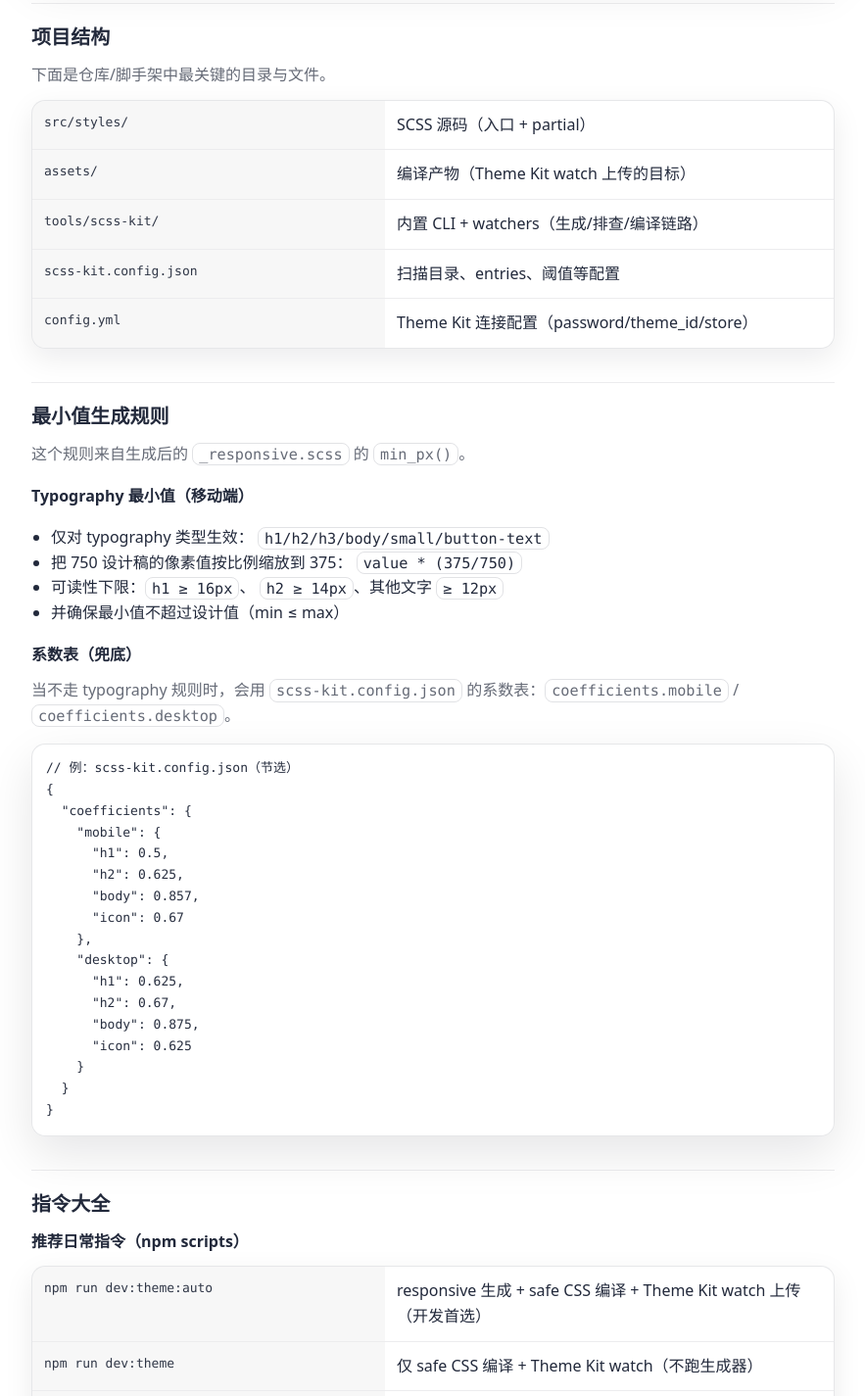
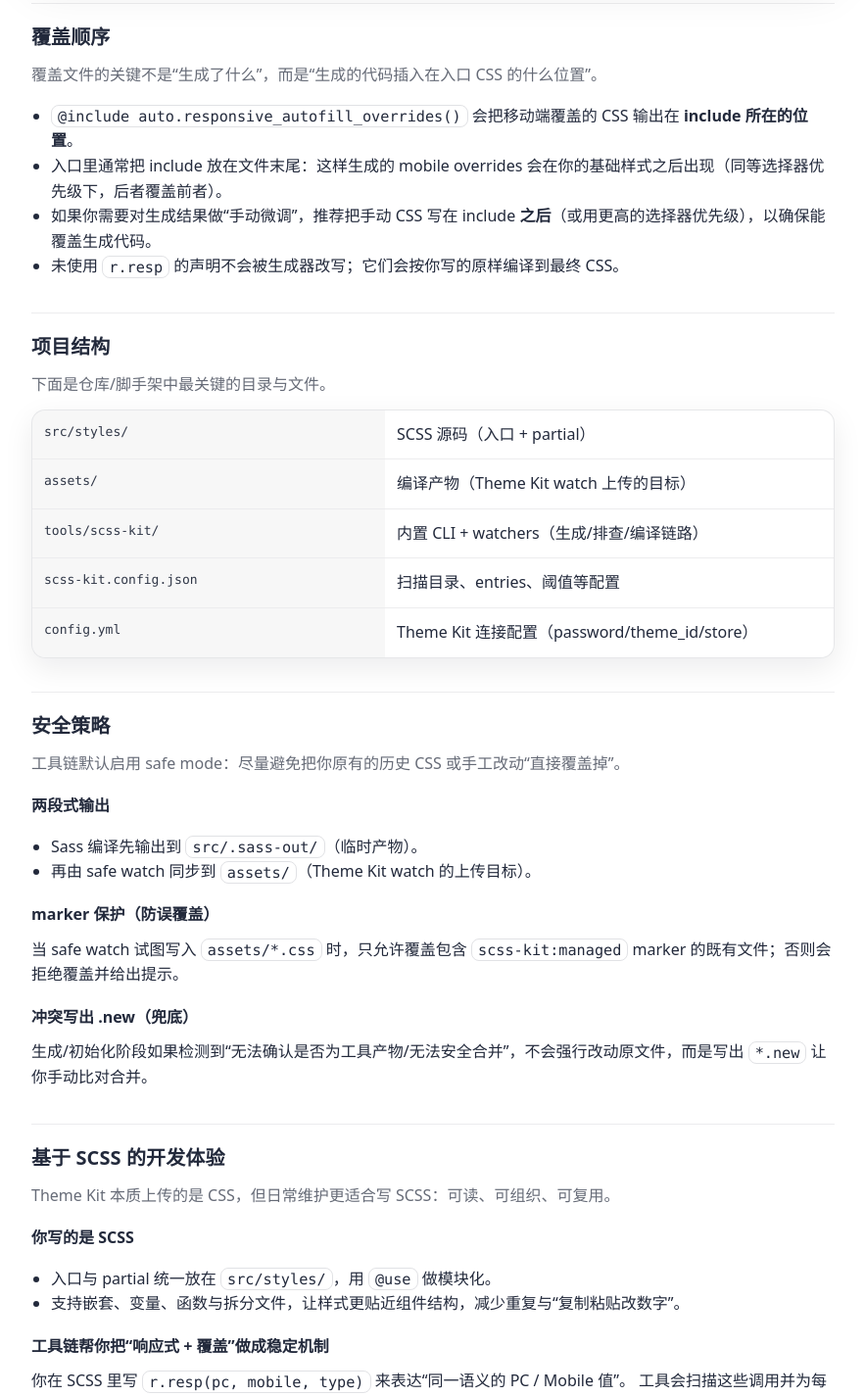
Before and after one commit to skylercong-cloud/shopify-scss-autofill, a website built with Vite: page website/docs/index.html in a window 1280 px wide. Shown: the part 1375-2800 px from the top of the page at 98% size, without its empty margins (330-1213 px from the left). Built offline with nearby package versions, Linux system fonts and the light colour scheme.

Commit message:
website: update final CSS example and docs override order

```diff
--- a/website/docs/index.html
+++ b/website/docs/index.html
@@ -56,9 +56,12 @@
             <a class="toc__link" href="#quick-start">Quick Start</a>
             <a class="toc__link" href="#workflow">工作流</a>
             <a class="toc__link" href="#per-entry">per-entry 覆盖</a>
+            <a class="toc__link" href="#override-order">覆盖顺序</a>
             <a class="toc__link" href="#structure">项目结构</a>
 
             <div class="toc__title">原理</div>
+            <a class="toc__link" href="#safety">安全策略</a>
+            <a class="toc__link" href="#scss-dev">基于 SCSS 的开发体验</a>
             <a class="toc__link" href="#mobile-min">最小值规则</a>
 
             <div class="toc__title">参考</div>
@@ -173,6 +176,36 @@
             </div>
           </section>
 
+          <section id="override-order" class="doc-section">
+            <h2>覆盖顺序</h2>
+            <p class="muted">
+              覆盖文件的关键不是“生成了什么”，而是“生成的代码插入在入口 CSS
+              的什么位置”。
+            </p>
+
+            <ul class="list">
+              <li>
+                <span class="code"
+                  >@include auto.responsive_autofill_overrides()</span
+                >
+                会把移动端覆盖的 CSS 输出在 <b>include 所在的位置</b>。
+              </li>
+              <li>
+                入口里通常把 include 放在文件末尾：这样生成的 mobile overrides
+                会在你的基础样式之后出现（同等选择器优先级下，后者覆盖前者）。
+              </li>
+              <li>
+                如果你需要对生成结果做“手动微调”，推荐把手动 CSS 写在 include
+                <b>之后</b>（或用更高的选择器优先级），以确保能覆盖生成代码。
+              </li>
+              <li>
+                未使用
+                <span class="code">r.resp</span>
+                的声明不会被生成器改写；它们会按你写的原样编译到最终 CSS。
+              </li>
+            </ul>
+          </section>
+
           <section id="structure" class="doc-section">
             <h2>项目结构</h2>
             <p class="muted">下面是仓库/脚手架中最关键的目录与文件。</p>
@@ -202,6 +235,69 @@
                 </div>
               </div>
             </div>
+          </section>
+
+          <section id="safety" class="doc-section">
+            <h2>安全策略</h2>
+            <p class="muted">
+              工具链默认启用 safe mode：尽量避免把你原有的历史 CSS
+              或手工改动“直接覆盖掉”。
+            </p>
+
+            <h3 class="doc-subhead">两段式输出</h3>
+            <ul class="list">
+              <li>
+                Sass 编译先输出到
+                <span class="code">src/.sass-out/</span>（临时产物）。
+              </li>
+              <li>
+                再由 safe watch 同步到 <span class="code">assets/</span>（Theme
+                Kit watch 的上传目标）。
+              </li>
+            </ul>
+
+            <h3 class="doc-subhead">marker 保护（防误覆盖）</h3>
+            <p>
+              当 safe watch 试图写入
+              <span class="code">assets/*.css</span> 时，只允许覆盖包含
+              <span class="code">scss-kit:managed</span> marker
+              的既有文件；否则会拒绝覆盖并给出提示。
+            </p>
+
+            <h3 class="doc-subhead">冲突写出 .new（兜底）</h3>
+            <p>
+              生成/初始化阶段如果检测到“无法确认是否为工具产物/无法安全合并”，不会强行改动原文件，而是写出
+              <span class="code">*.new</span> 让你手动比对合并。
+            </p>
+          </section>
+
+          <section id="scss-dev" class="doc-section">
+            <h2>基于 SCSS 的开发体验</h2>
+            <p class="muted">
+              Theme Kit 本质上传的是 CSS，但日常维护更适合写
+              SCSS：可读、可组织、可复用。
+            </p>
+
+            <h3 class="doc-subhead">你写的是 SCSS</h3>
+            <ul class="list">
+              <li>
+                入口与 partial 统一放在
+                <span class="code">src/styles/</span>，用
+                <span class="code">@use</span> 做模块化。
+              </li>
+              <li>
+                支持嵌套、变量、函数与拆分文件，让样式更贴近组件结构，减少重复与“复制粘贴改数字”。
+              </li>
+            </ul>
+
+            <h3 class="doc-subhead">工具链帮你把“响应式 + 覆盖”做成稳定机制</h3>
+            <p>
+              你在 SCSS 里写
+              <span class="code">r.resp(pc, mobile, type)</span>
+              来表达“同一语义的 PC / Mobile 值”。
+              工具会扫描这些调用并为每个入口生成移动端覆盖（per-entry），而最终上传到
+              Shopify 的始终是普通 CSS。
+            </p>
           </section>
 
           <section id="mobile-min" class="doc-section">
@@ -245,13 +341,25 @@
     "mobile": {
       "h1": 0.5,
       "h2": 0.625,
+      "h3": 0.75,
       "body": 0.857,
+      "small": 1,
+      "section-gap": 0.5,
+      "card-gap": 0.6,
+      "element-gap": 0.75,
+      "button-text": 1,
       "icon": 0.67
     },
     "desktop": {
       "h1": 0.625,
       "h2": 0.67,
+      "h3": 0.75,
       "body": 0.875,
+      "small": 1,
+      "section-gap": 0.5,
+      "card-gap": 0.6,
+      "element-gap": 0.67,
+      "button-text": 1,
       "icon": 0.625
     }
   }
```
Also changed, not shown: website/index.html (+15 -11 lines).
